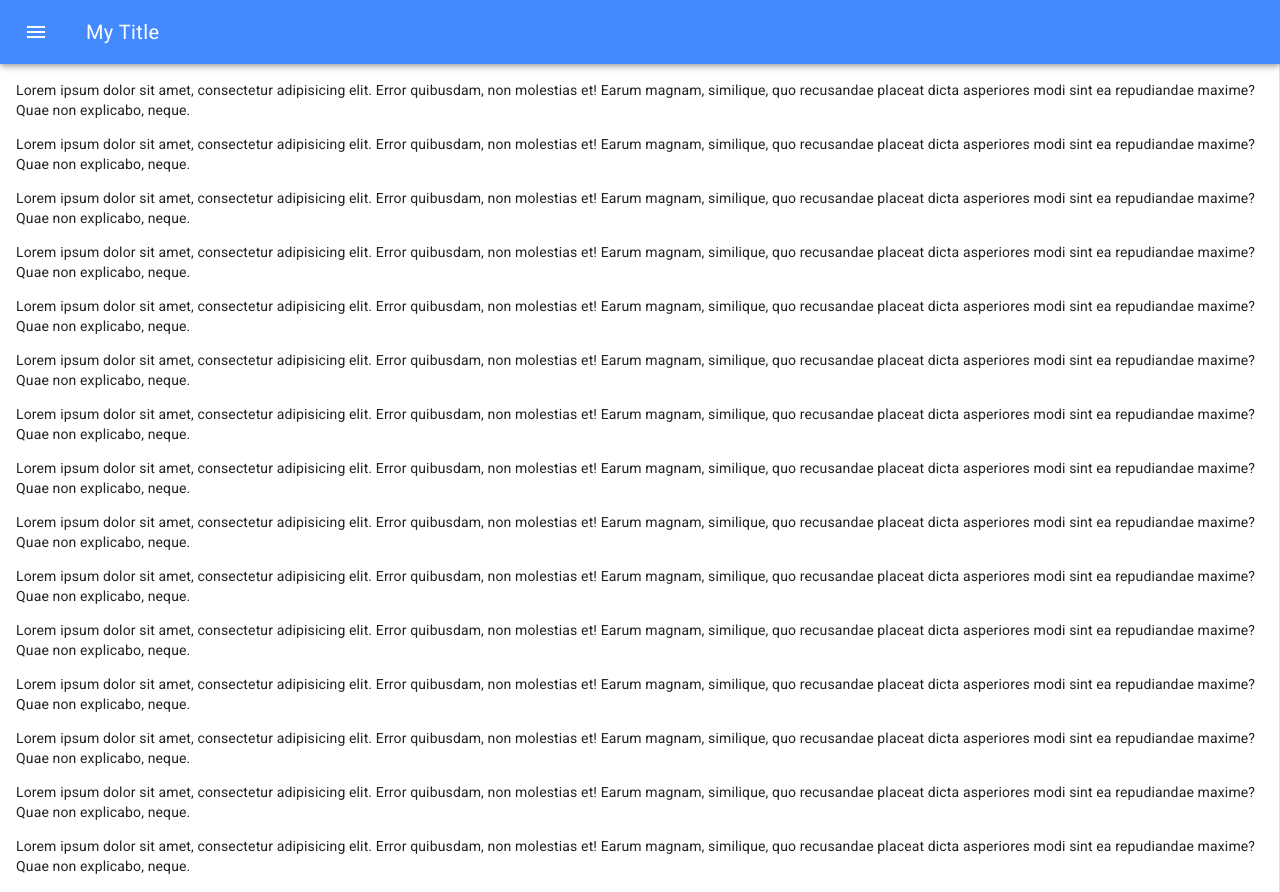
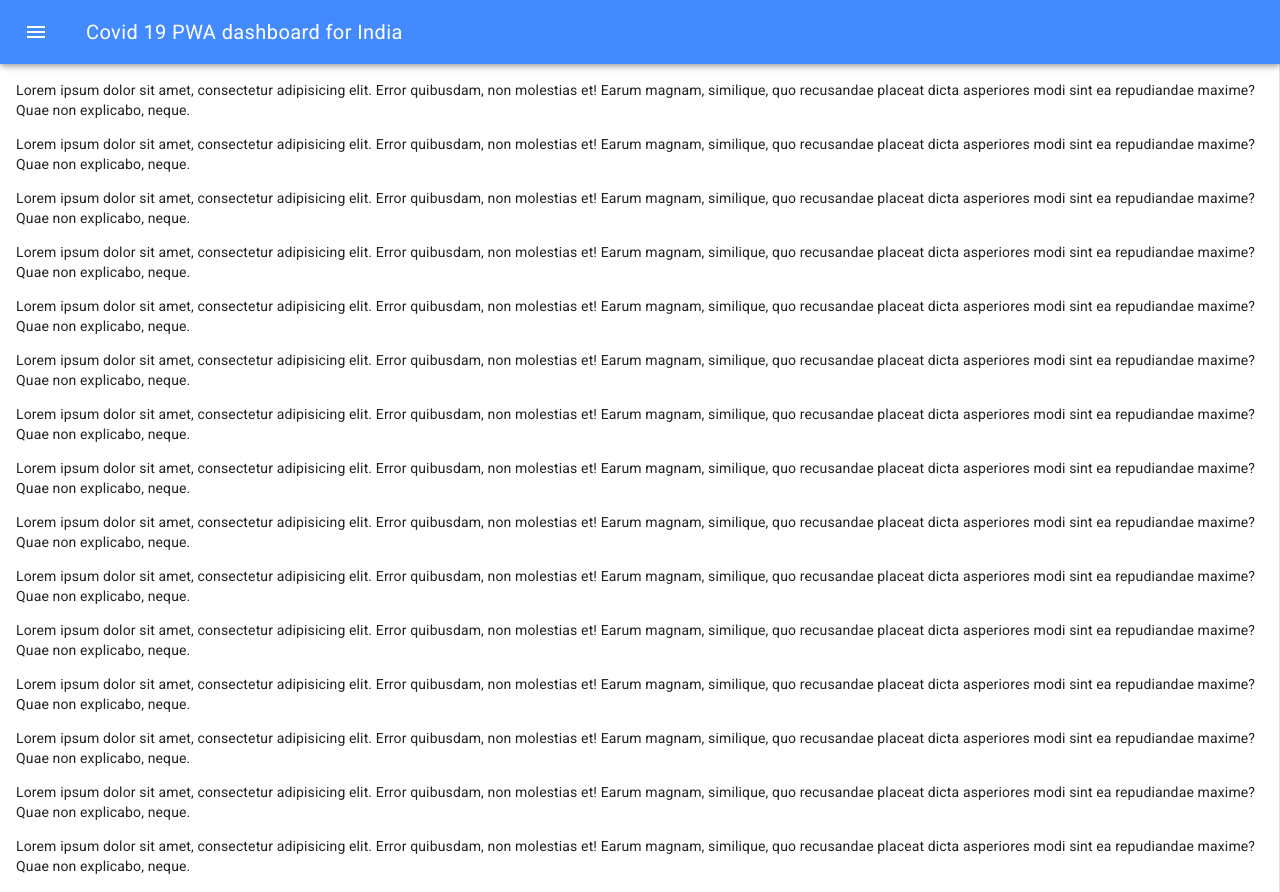
Before and after one commit to JalpeshVadgama/VueCovid19PWA, a Vue app: page / in a window 1280 px wide. Built offline with nearby package versions, Linux system fonts and the light colour scheme.

Commit message:
Get material working

```diff
--- a/src/App.vue
+++ b/src/App.vue
@@ -5,7 +5,7 @@
         <md-button class="md-icon-button" @click="menuVisible = !menuVisible">
           <md-icon>menu</md-icon>
         </md-button>
-        <span class="md-title">My Title</span>
+        <span class="md-title">{{Title}}</span>
       </md-app-toolbar>
 
       <md-app-drawer :md-active.sync="menuVisible">
@@ -57,9 +57,20 @@
 
 <script>
 export default {
-  name: "app"
+  name: "app",
+  data: () => ({
+    menuVisible: false,
+    Title: "Covid 19 PWA dashboard for India"
+  })
 };
 </script>
 
-<style>
+<style scoped>
+.md-app {
+  border: 1px solid rgba(#000, 0.12);
+}
+.md-drawer {
+  width: 230px;
+  max-width: calc(100vw - 125px);
+}
 </style>
```
